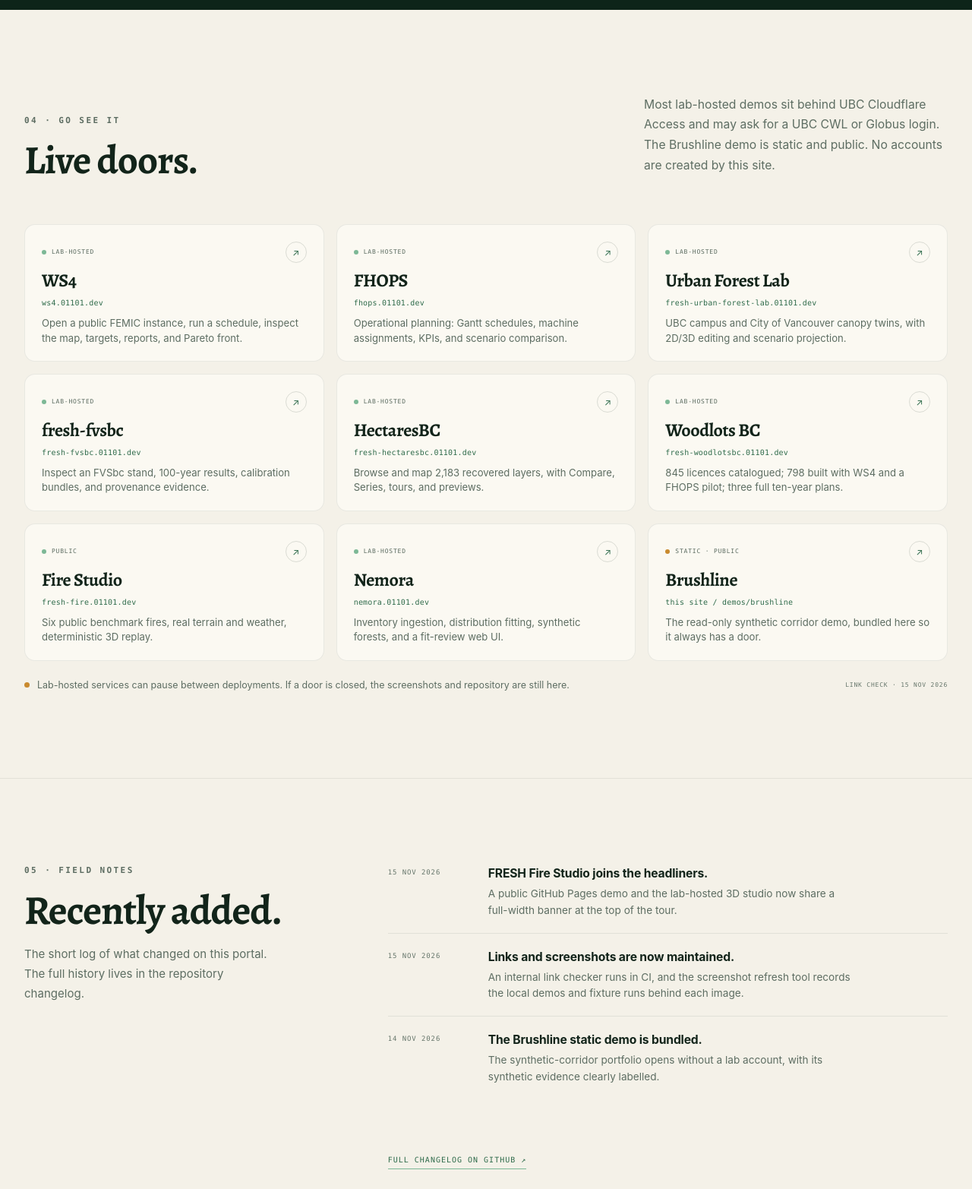
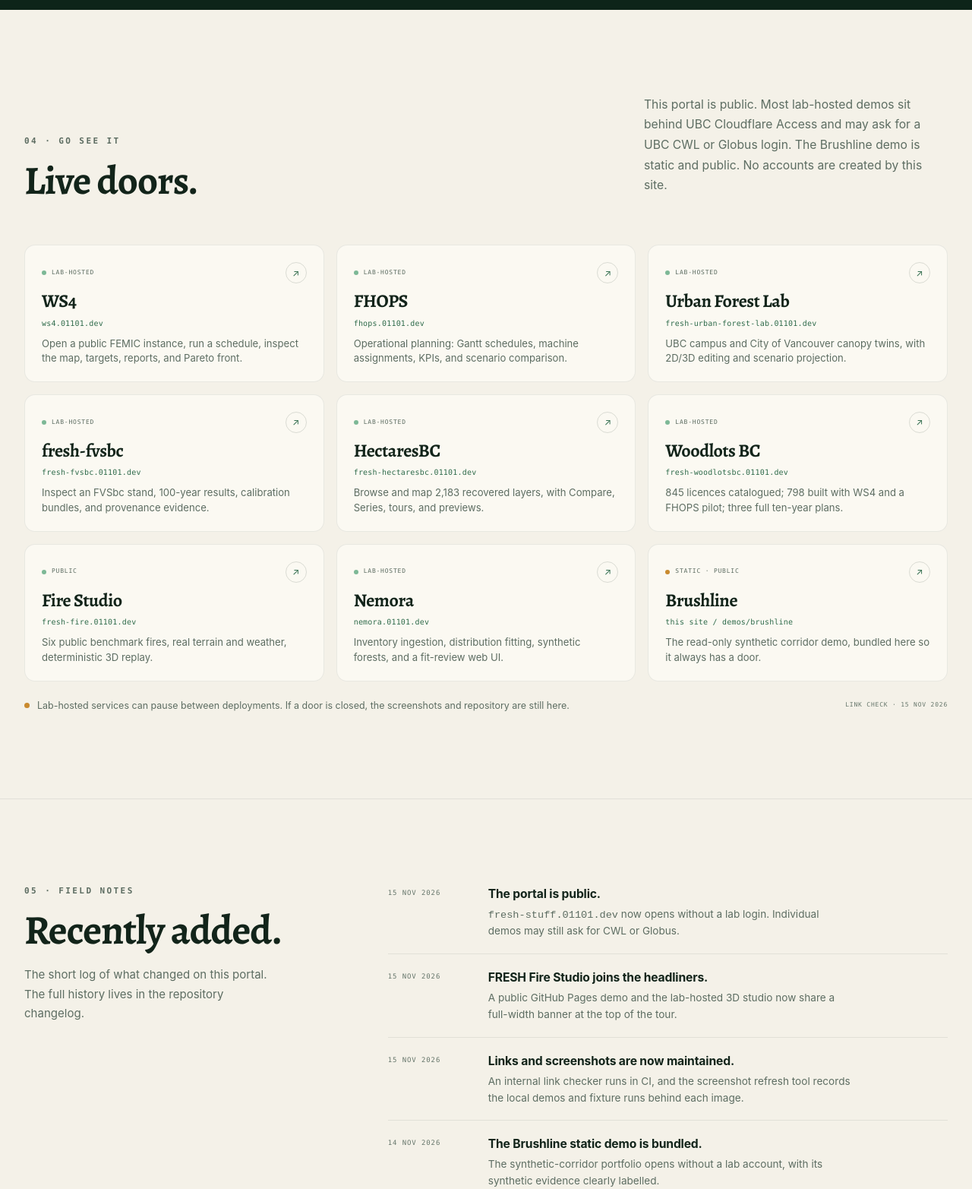
Before and after one commit to UBC-FRESH/fresh-stuff, a plain HTML site: page index.html in a window 1280 px wide. Shown: the part 5180-6745 px from the top of the page at 76% size. Drawn offline with Linux system fonts and the light colour scheme.

Commit message:
Record the public launch

```diff
--- a/index.html
+++ b/index.html
@@ -243,8 +243,8 @@
               <h2>Live doors.</h2>
             </div>
             <p class="section-note">
-              Most lab-hosted demos sit behind UBC Cloudflare Access and may ask for a UBC
-              CWL or Globus login. The Brushline demo is static and public. No accounts are created by this site.
+              This portal is public. Most lab-hosted demos sit behind UBC Cloudflare Access and
+              may ask for a UBC CWL or Globus login. The Brushline demo is static and public. No accounts are created by this site.
             </p>
           </div>
           <div class="live-grid" id="live-grid"></div>
@@ -268,6 +268,13 @@
             </p>
           </div>
           <ol class="notes-list">
+            <li>
+              <time datetime="2026-11-15">15 Nov 2026</time>
+              <div>
+                <strong>The portal is public.</strong>
+                <p><code>fresh-stuff.01101.dev</code> now opens without a lab login. Individual demos may still ask for CWL or Globus.</p>
+              </div>
+            </li>
             <li>
               <time datetime="2026-11-15">15 Nov 2026</time>
               <div>
```
Also changed, not shown: 2 other files.
